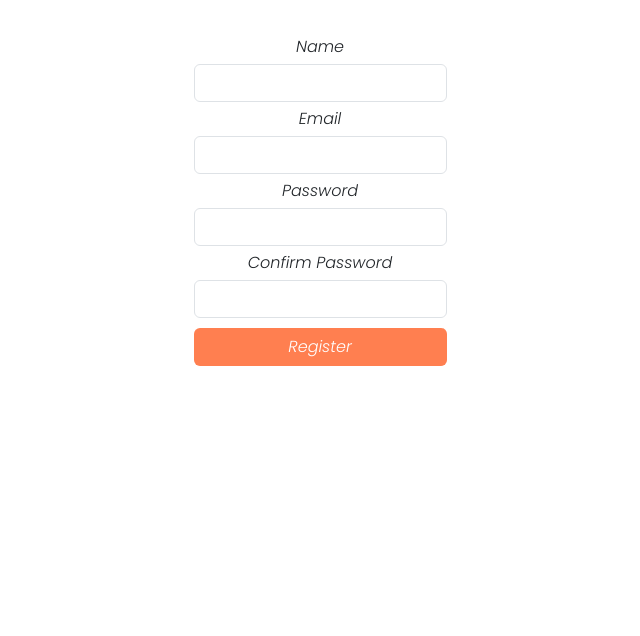
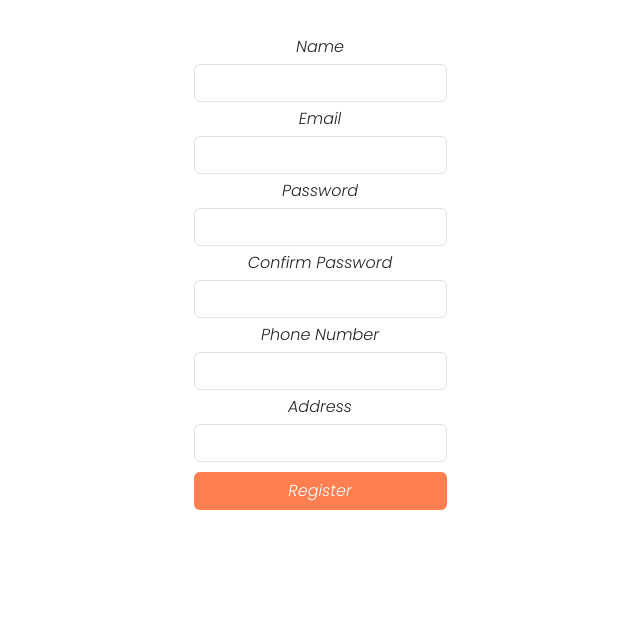
Before and after one commit to selimsoyah/LeoDisplayProject, a PHP site: page /register.php in a window 1280 px wide. Shown: the part 237-873 px from the top of the page, without its empty margins (320-960 px from the left). Before the commit the page ends 603 px from the top, so only its background shows below. Run offline with PHP 8.4, Linux system fonts and the light colour scheme; some libraries are stand-ins or nearby versions.

Commit message:
register

```diff
--- a/register.php
+++ b/register.php
@@ -92,6 +92,19 @@ if (isset($_POST['register'])) {
     <link href="https://cdn.jsdelivr.net/npm/bootstrap@5.3.0/dist/css/bootstrap.min.css" rel="stylesheet" integrity="sha384-9ndCyUaIbzAi2FUVXJi0CjmCapSmO7SnpJef0486qhLnuZ2cdeRhO02iuK6FUUVM" crossorigin="anonymous">
     <script src="https://kit.fontawesome.com/bf14b68fbc.js" crossorigin="anonymous"></script>
     <link rel="stylesheet" href="assets/css/register.css">
+    <style>
+      /* Additional CSS styles for the phone number and address */
+      .contact-info {
+        position: fixed;
+        top: 50%;
+        right: 0;
+        transform: translateY(-50%);
+        background-color: #fff;
+        padding: 20px;
+        text-align: center;
+        box-shadow: 0 0 10px rgba(0, 0, 0, 0.1);
+      }
+    </style>
 </head>
 <body>
     <!--Navbar-->
@@ -115,7 +128,6 @@ if (isset($_POST['register'])) {
         <hr class="mx-auto line">
         <div class="mx-auto container">
           <form id="register-form" method="POST" action="register.php">
-
             <p style="color: red;">
               <?php
                 if(isset($_GET['error'])) {echo $_GET['error']; }
@@ -125,12 +137,10 @@ if (isset($_POST['register'])) {
             <div class="form-group">
               <label>Name</label>
               <input type="text" class="form-control" id='register-name' name="name" required>
-
             </div>
             <div class="form-group">
               <label>Email</label>
               <input type="email" class="form-control" id='register-email' name="email" required>
-
             </div>
             <div class="form-group">
               <label>Password</label>
@@ -141,6 +151,16 @@ if (isset($_POST['register'])) {
               <input type="password" class="form-control" id='register-confirm-password' name="confirmPassword" required>
             </div>
 
+            <!-- Phone number and address inputs -->
+            <div class="form-group">
+              <label>Phone Number</label>
+              <input type="tel" class="form-control" id='register-phone' name="phone" required>
+            </div>
+            <div class="form-group">
+              <label>Address</label>
+              <input type="text" class="form-control" id='register-address' name="address" required>
+            </div>
+
             <div class="form-group">
               <input type="submit" class="btn" id="register-button" name="register" value="Register">
             </div>
@@ -149,10 +169,6 @@ if (isset($_POST['register'])) {
       </div>
     </section>
 
-
-
-
     <script src="https://cdn.jsdelivr.net/npm/bootstrap@5.3.0/dist/js/bootstrap.bundle.min.js" integrity="sha384-geWF76RCwLtnZ8qwWowPQNguL3RmwHVBC9FhGdlKrxdiJJigb/j/68SIy3Te4Bkz" crossorigin="anonymous"></script>
-
 </body>
 </html>
```
Lines whose indentation alone changed are shown as unchanged.
